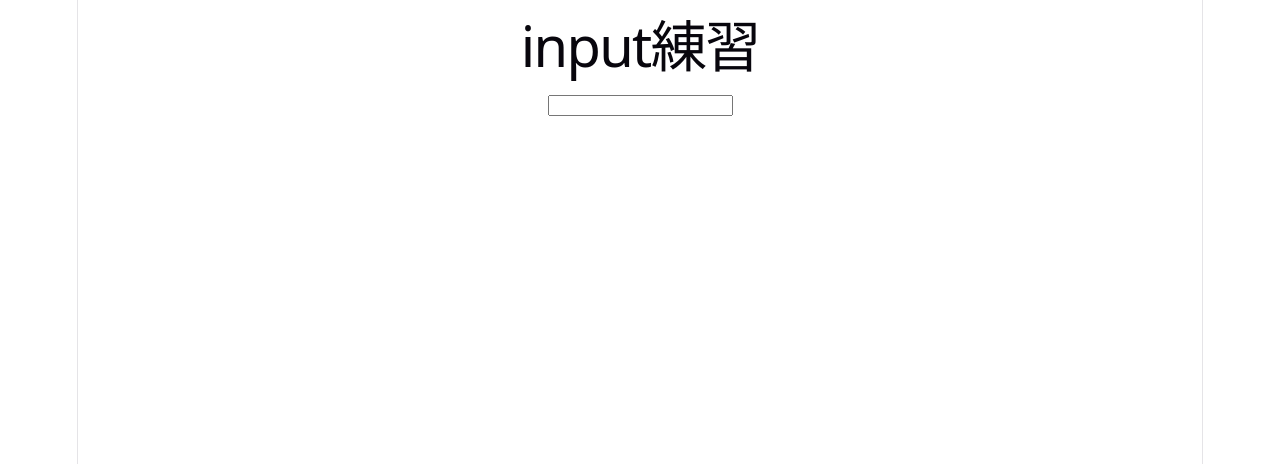
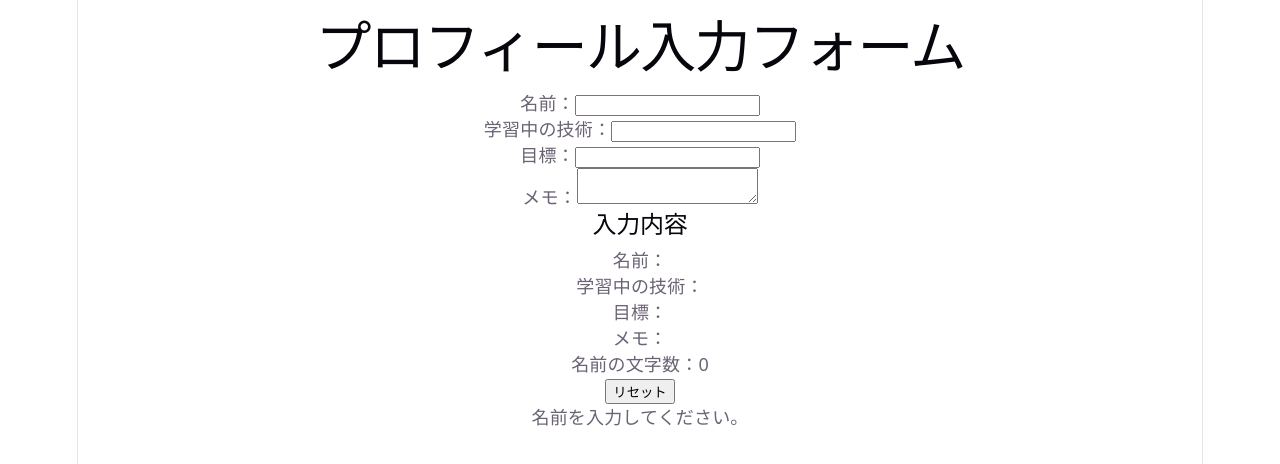
Before and after one commit to Rina-trabajo99/react-practice, a React (Vite) app in the folder react-basic-practice/: page / in a window 1280 px wide. Shown: the top 464 px of the page. Built offline with nearby package versions, Linux system fonts and the light colour scheme.

Commit message:
ベーシックなテキストボックスの作成・文字数カウント・リセットボタンの設定

```diff
--- a/react-basic-practice/src/App.tsx
+++ b/react-basic-practice/src/App.tsx
@@ -1,19 +1,80 @@
 import { useState } from "react";
 
 function App() {
-  const [name, setName] = useState('');
+  const [name, setName] = useState("");
+  const [learning, setLearning] = useState("");
+  const [goal, setGoal] = useState("");
+  const [memo, setMemo] = useState("");
 
   const handleChangeName = (e: React.ChangeEvent<HTMLInputElement>) => {
     setName(e.target.value);
   };
+  const handleChangeLearning = (e: React.ChangeEvent<HTMLInputElement>) => {
+    setLearning(e.target.value);
+  };
+  const handleChangeGoal = (e: React.ChangeEvent<HTMLInputElement>) => {
+    setGoal(e.target.value);
+  };
+  const handleChangeMemo = (e: React.ChangeEvent<HTMLTextAreaElement>) => {
+    setMemo(e.target.value);
+  };
+  const handleReset = () => {
+    setName('');
+    setLearning('');
+    setGoal('');
+    setMemo('');
+  };
 
   return (
     <div>
-      <h1>input練習</h1>
+      <h1>プロフィール入力フォーム</h1>
 
-      <input value={name} onChange={handleChangeName} />
+      <div>
+        <label>
+          名前：
+          <input value={name} onChange={handleChangeName} />
+        </label>
+      </div>
 
-      {name && <p>入力された名前：{name}</p>}
+      <div>
+        <label>
+          学習中の技術：
+          <input value={learning} onChange={handleChangeLearning} />
+        </label>
+      </div>
+
+      <div>
+        <label>
+          目標：
+          <input value={goal} onChange={handleChangeGoal} />
+        </label>
+      </div>
+
+      <div>
+        <label>
+          メモ：
+          <textarea value={memo} onChange={handleChangeMemo} />
+        </label>
+      </div>
+
+      <section>
+        <h2>入力内容</h2>
+        <p>名前：{name}</p>
+        <p>学習中の技術：{learning}</p>
+        <p>目標：{goal}</p>
+        <p>メモ：{memo}</p>
+        <p>名前の文字数：{name.length}</p>
+      </section>
+
+      <div>
+        <button onClick={handleReset}>リセット</button>
+      </div>
+
+      <div>
+        {name === '' && (
+          <p>名前を入力してください。</p>
+        )}
+      </div>
     </div>
   );
 }
```
Also changed, not shown: 2 other files (tests, documents, lock files or other folders).
